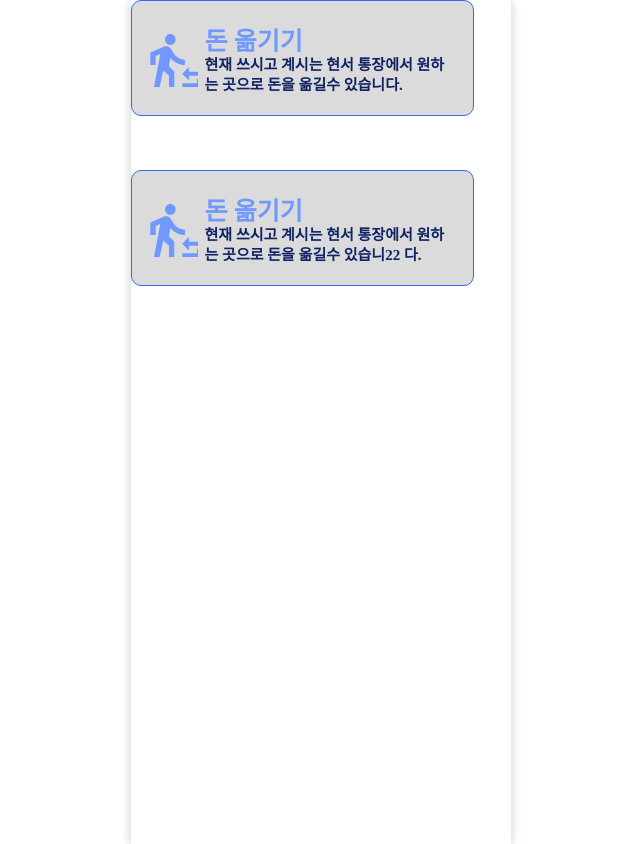
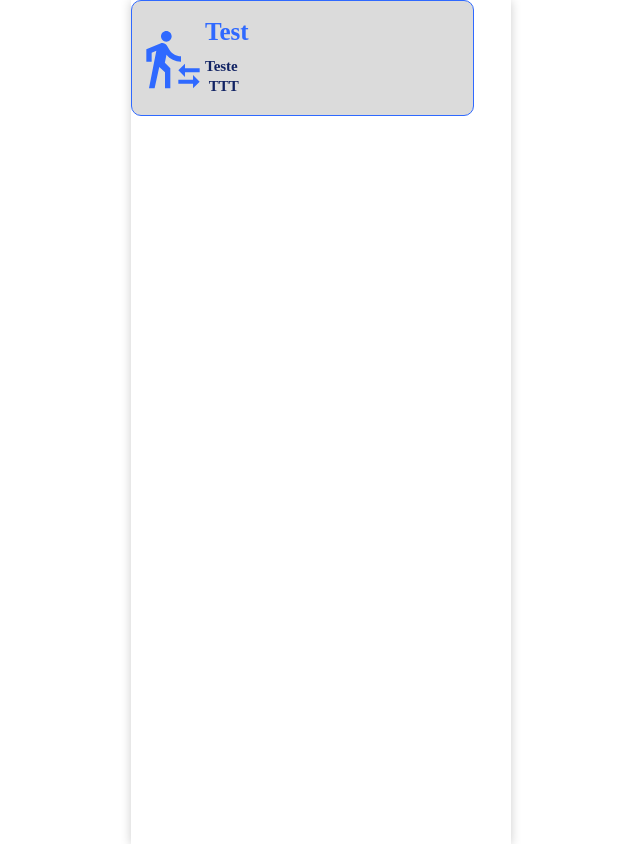
Before and after one commit to hyeonseokang/MomsBank, a React (Create React App) app in the folder frontend/: page / in a window 1280 px wide. Shown: the whole page, without its empty margins (319-959 px from the left). Built offline with nearby package versions, Linux system fonts and the light colour scheme.

Commit message:
Common Block 조금 완성 기타 개행 문제 해결

```diff
--- a/frontend/src/App.js
+++ b/frontend/src/App.js
@@ -1,19 +1,12 @@
 import styled from 'styled-components';
 import Block from './components/main/Block';
 import icon from './images/icon/transfer.svg';
+
+import MenuBlock from './components/MenuBlock';
 function App() {
   return (
     <Wrap>
-            <div>
-              <Block icon={icon} mainText="돈 옮기기" subText="현재 쓰시고 계시는 현서 통장에서
-    원하는 곳으로 돈을 옮길수 있습니다.">
-
-          </Block><Block icon={icon} mainText="돈 옮기기" subText="현재 쓰시고 계시는 현서 통장에서
-    원하는 곳으로 돈을 옮길수 있습니22  다.">
-
-          </Block>
-            </div>
-
+      <Block icon={icon} mainText='Test' subText={"Teste \n TTT"}></Block>
     </Wrap>
   );
 }
@@ -26,11 +19,19 @@ const Wrap = styled.div`
   overflow: hidden;
 `;
 
-const Background = styled.div`
-  background: transparent;
-  position: relative;
-  width: 100%;
-  height: 812px;
+const Title = styled.p`
+  width: 390px;
+  height: 115px;
+
+  font-family: Spoqa Han Sans Neo;
+  font-style: normal;
+  font-weight: bold;
+  font-size: 50px;
+  line-height: 0px;
+
+  text-align: center;
+
+  color: #2F69FF;
 `;
 
 export default App;
--- /dev/null
+++ b/frontend/src/components/MenuBlock.js
@@ -0,0 +1,23 @@
+import React from 'react';
+import styled from 'styled-components';
+
+const MenuBlock = ({children}) => {
+    return (
+        <Div>
+            {children}
+        </Div>
+    )
+}
+
+const Div = styled.div`
+    position: relative;
+    width: 360px;
+    height: 150px;
+
+    background: #F0F0F0;
+    border: 0.1px solid #2F69FF;
+    box-sizing: border-box;
+    border-radius: 20px;
+`;
+
+export default MenuBlock;
--- a/frontend/src/components/main/Block.js
+++ b/frontend/src/components/main/Block.js
@@ -2,11 +2,14 @@ import React from "react";
 import styled from "styled-components";
 
 const Block = ({icon, mainText, subText}) => {
+    const sub = subText;
     return (
             <Div>
                 <Icon icon={icon}/>
                 <MainText>{mainText}</MainText>
-                <SubText>{subText}</SubText>
+                <SubText>
+                    {subText}
+                </SubText>
             </Div>
     )
 };
@@ -14,11 +17,8 @@ const Block = ({icon, mainText, subText}) => {
 
 const Div = styled.div`
     position: relative;
-    display: inline-block;
     width: 343px;
     height: 116px;
-
-    margin-bottom: 50px;
 
     background: #DBDBDB;
     border: 1px solid #2F69FF;
@@ -28,53 +28,57 @@ const Div = styled.div`
 
 const Icon = styled.div`
     position: absolute;
-    left: 3.89%;
-    right: 80.56%;
-    top: 25.86%;
-    bottom: 24.71%;
+    width: 64px;
+    height: 64px;
+    left: 9px;
+    top: 26px;
+    bottom: 26px;
 
     background: url(${props=>props.icon}) no-repeat;
 `;
 
 const MainText = styled.p`
-   position: absolute;
-    left: 21.28%;
-    right: 38.78%;
-    top: 13.79%;
-    bottom: 61.21%;
+    position: absolute;
+    width: 137px;
+    height: 29px;
+    left: 73px;
+    top: 16px;
 
     font-family: Spoqa Han Sans Neo;
     font-style: normal;
     font-weight: bold;
     font-size: 25px;
     line-height: 0px;
-    /* or 0% */
 
     display: flex;
     align-items: center;
 
-    color: #7098FF;
+    margin: 0 auto;
+
+    color: #2F69FF;
 `;
 
 const SubText = styled.p`
     position: absolute;
-    left: 21.28%;
-    right: 5.54%;
-    top: 38.79%;
-    bottom: 9.48%;
+    width: 225px;
+    height: 40px;
+    left: 73px;
+    top: 55px;
 
     font-family: Spoqa Han Sans Neo;
     font-style: normal;
     font-weight: bold;
     font-size: 15px;
     line-height: 20px;
-    /* or 133% */
 
     display: flex;
     align-items: center;
 
+    margin: 0 auto;
+
     color: #112364;
 
+    white-space: pre-wrap;
 `;
 
 export default Block;
```
Also changed, not shown: frontend/src/images/icon/transfer.svg.
